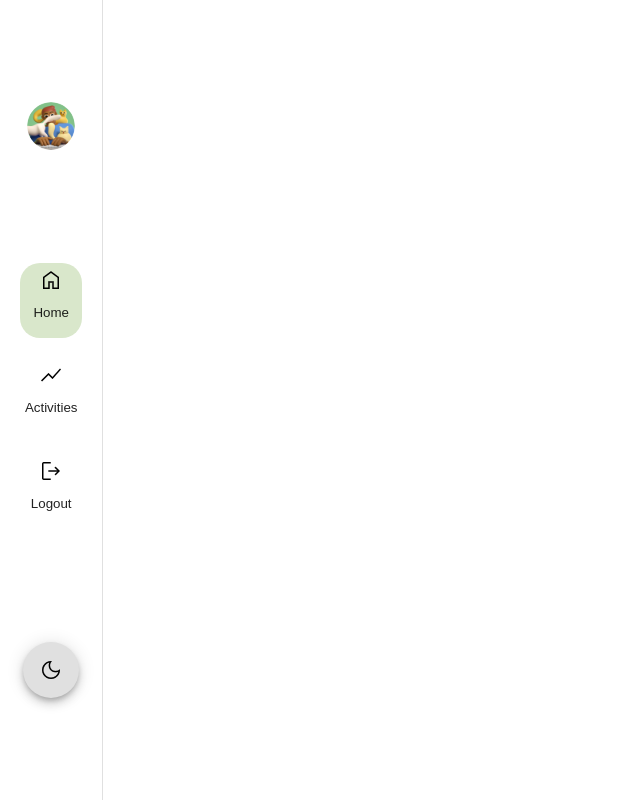
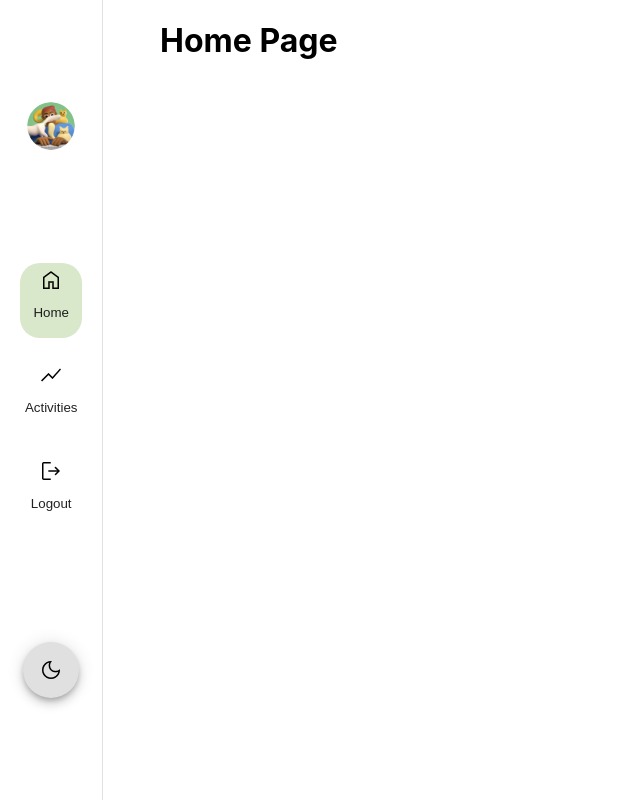
Before and after one commit to MHaurel/tii-2023, a React (Create React App) app: page / in a window 1280 px wide. Shown: the whole page, without its empty margins (0-640 px from the left). Built offline with nearby package versions, Linux system fonts and the light colour scheme.

Commit message:
Add router
Router makes changing pages

```diff
--- a/package.json
+++ b/package.json
@@ -37,5 +37,8 @@
       "last 1 firefox version",
       "last 1 safari version"
     ]
+  },
+  "devDependencies": {
+    "react-router-dom": "^6.10.0"
   }
 }
--- a/src/App.css
+++ b/src/App.css
@@ -1,4 +1,9 @@
-.App {
+.App .page {
+  margin-left: 10rem;
+}
+
+
+/* .App {
   text-align: center;
 }
 
@@ -35,4 +40,4 @@
   to {
     transform: rotate(360deg);
   }
-}
+} */
--- a/src/App.js
+++ b/src/App.js
@@ -1,11 +1,23 @@
 // import logo from './logo.svg';
-// import './App.css';
+import './App.css';
 import NavigationRail from './components/NavigationRail';
+import Home from './pages/Home';
+import Activities from './pages/Activities';
+import { BrowserRouter, Routes, Route } from 'react-router-dom';
+
 
 function App() {
   return (
     <div className="App">
-      <NavigationRail/>
+      <BrowserRouter>
+        <NavigationRail/>
+        <div className='page'>
+          <Routes>
+            <Route path='/' element={<Home/>}/>
+            <Route path='activities' element={<Activities/>}/>
+          </Routes>
+        </div>
+      </BrowserRouter>
     </div>
   );
 }
--- a/src/components/NavigationRail.js
+++ b/src/components/NavigationRail.js
@@ -7,11 +7,14 @@ import ThemeIcon from "./ThemeIcon";
 import "./NavigationRail.css"
 
 import { useState } from "react";
+import { useNavigate } from "react-router-dom";
 
 function NavigationRail() {
     const [theme, setTheme] = useState("light");
     const [homeActive, setHomeActive] = useState(true);
     const [chartActive, setChartActive] = useState(false);
+
+    const navigate = useNavigate();
 
     const handleClick = () => {
         if (theme === "light") {
@@ -22,15 +25,19 @@ function NavigationRail() {
     }
 
     const handleChangeRouteHome = () => {
-        if (!homeActive)
+        if (!homeActive) {
             setHomeActive(true)
-            setChartActive(false)
+            setChartActive(false);
+            navigate("/");
+        }
     }
 
     const handleChangeRouteChart = () => {
-        if (!chartActive)
+        if (!chartActive) {
             setChartActive(true)
             setHomeActive(false)
+            navigate("/activities");
+        }
     }
 
     return (
--- /dev/null
+++ b/src/pages/Activities.js
@@ -0,0 +1,9 @@
+function Activities() {
+    return (
+        <div>
+            <h1>Activities</h1>
+        </div>
+    )
+}
+
+export default Activities;
--- /dev/null
+++ b/src/pages/Home.js
@@ -0,0 +1,9 @@
+function Home() {
+    return (
+        <div>
+            <h1>Home Page</h1>
+        </div>
+    )
+}
+
+export default Home;
```
Also changed, not shown: 1 other file (tests, documents, lock files or other folders).
